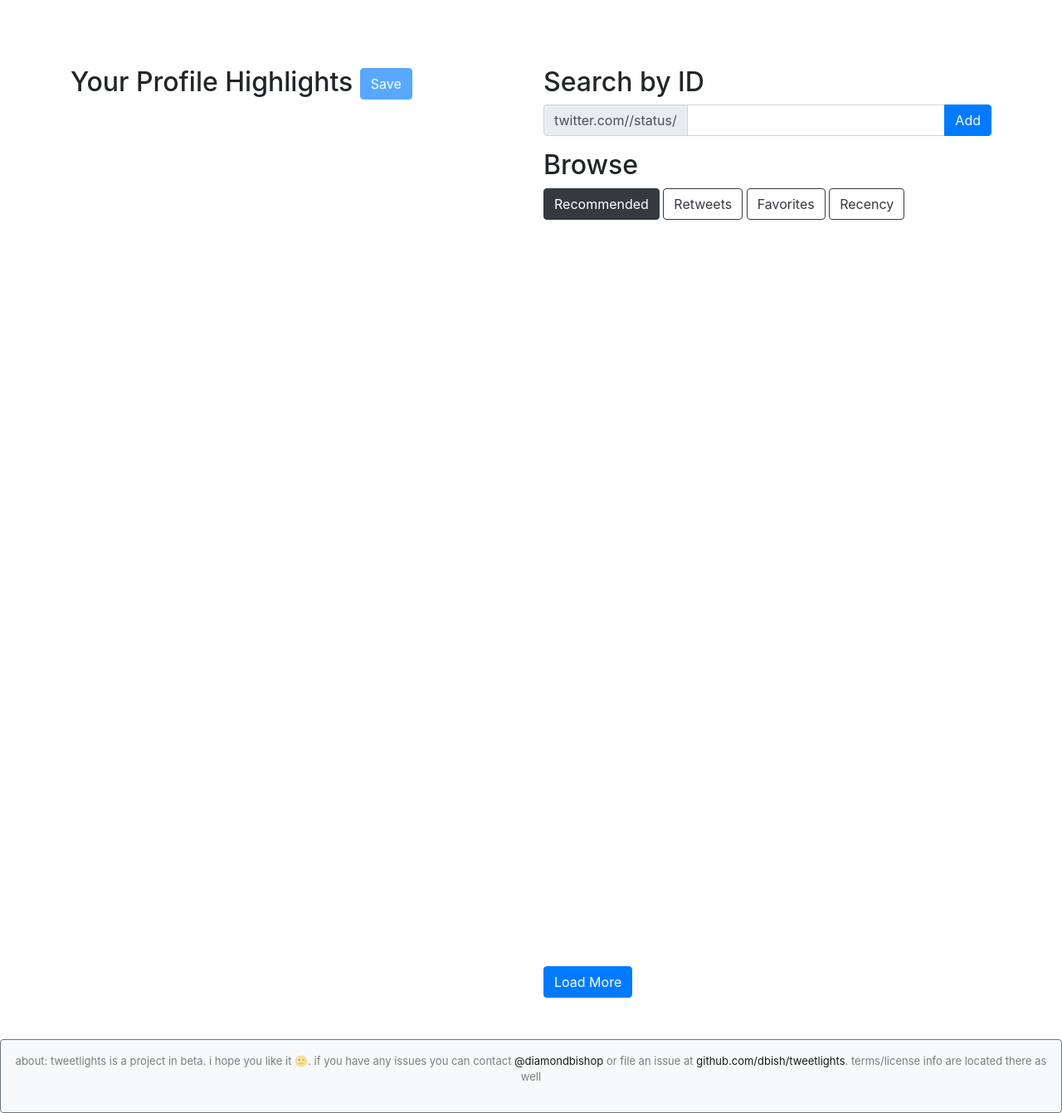
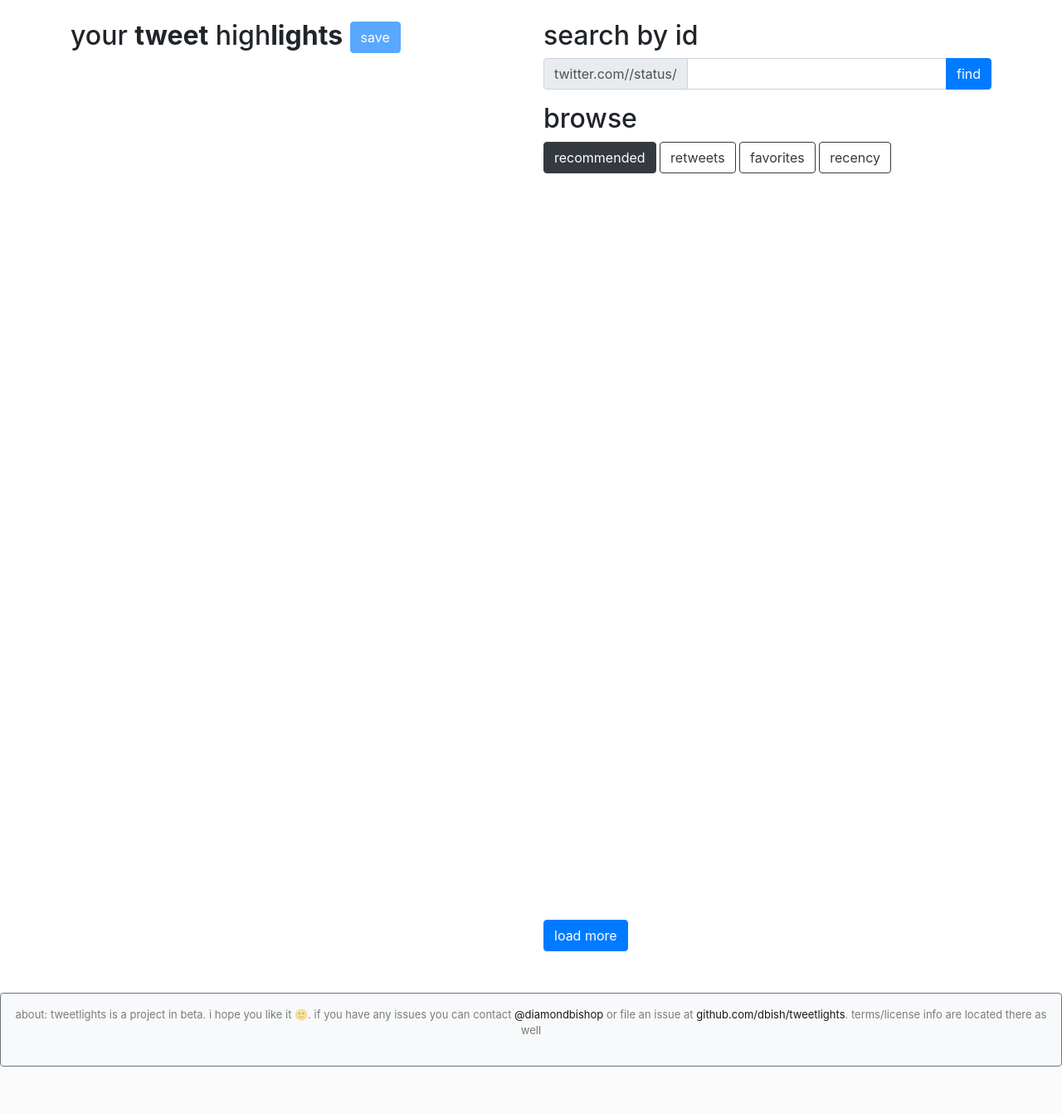
Before and after one commit to dbish/tweetlights, a Flask app: template templates/profile.html in a window 1280 px wide. Shown: the part 56-1398 px from the top of the page at 83% size. After the commit the page ends 1342 px from the top, so only its background shows below. Run offline with Flask 2, Linux system fonts and the light colour scheme; the template is opened without the code that fills it, so the values that code supplies are empty; some libraries are stand-ins or nearby versions.

Commit message:
added fixed header, search on enter key, and updated copy on headers

```diff
--- a/static/transferUpdates.js
+++ b/static/transferUpdates.js
@@ -106,4 +106,12 @@
 	loadTweets(startingTweets, 'previousTweets');
 	$('#saveButton').prop('disabled', true);
 
+	var tweetIDSearch = document.getElementById('tweetID');
+	tweetIDSearch.addEventListener("keyup", function(event){
+		if (event.keyCode === 13){
+			event.preventDefault();
+			document.getElementById('searchButton').click();
+		}
+	});
+
 };
--- a/templates/base.html
+++ b/templates/base.html
@@ -8,7 +8,7 @@
 <script src="https://ajax.googleapis.com/ajax/libs/jquery/1.12.4/jquery.min.js"></script>
 </head>
 <body>
-        <nav class="navbar navbar-dark bg-dark">
+        <nav class="navbar navbar-dark bg-dark fixed-top">
                 <span class="navbar-text">
 			<a href="{{url_for('home')}}">tweetlights</a>
                 </span>
--- a/templates/profile.html
+++ b/templates/profile.html
@@ -27,33 +27,33 @@
 <div class="container">
 	<div class="row">
 		<div class="col">
-			<h2>Your Profile Highlights
-			<button onclick="saveHighlights()" id="saveButton" type="button" class="btn btn-primary">Save</button>
+			<h2>your <strong>tweet</strong> high<strong>lights</strong>
+			<button onclick="saveHighlights()" id="saveButton" type="button" class="btn btn-primary">save</button>
 			</h2>
 			<div id="tweets">
 			</div>
 		</div>
 		<div class="col">
-			<h2>Search by ID</h2>
+			<h2>search by id</h2>
 			<div class="input-group mb-3">
 				<div class="input-group-prepend">
 					<span class="input-group-text" id="basic-addon3">twitter.com/{{screen_name}}/status/</span>
 				</div>
 				<input type="text" class="form-control" id="tweetID" aria-describedby="basic-addon3">
 				<div class="input-group-append">
-				<button onclick="getTweet()" type="button" class="btn btn-primary">Add</button>
+				<button onclick="getTweet()" type="button" class="btn btn-primary" id="searchButton">find</button>
 				</div>
 			</div>
 			<div id="searchTweet">
 			</div>
-			<h2>Browse</h2>
-			<button onclick="sortByScore()" type="button" id="scoreButton" class="active btn btn-outline-dark" aria-pressed="true">Recommended</button>
-			<button onclick="sortByRetweets()" type="button" id="retweetsButton" class="btn btn-outline-dark">Retweets</button>
-			<button onclick="sortByFavorites()" type="button" id="favoritesButton" class="btn btn-outline-dark">Favorites</button>
-			<button onclick="sortByRecency()" type="button" id="recencyButton" class="btn btn-outline-dark">Recency</button>
+			<h2>browse</h2>
+			<button onclick="sortByScore()" type="button" id="scoreButton" class="active btn btn-outline-dark" aria-pressed="true">recommended</button>
+			<button onclick="sortByRetweets()" type="button" id="retweetsButton" class="btn btn-outline-dark">retweets</button>
+			<button onclick="sortByFavorites()" type="button" id="favoritesButton" class="btn btn-outline-dark">favorites</button>
+			<button onclick="sortByRecency()" type="button" id="recencyButton" class="btn btn-outline-dark">recency</button>
 			<div id="previousTweets">
 			</div>
-			<button onclick="getMoreTweets()" type="button" class="btn btn-primary">Load More</button>
+			<button onclick="getMoreTweets()" type="button" class="btn btn-primary">load more</button>
 		</div>
 	</div>
 </div>
```
